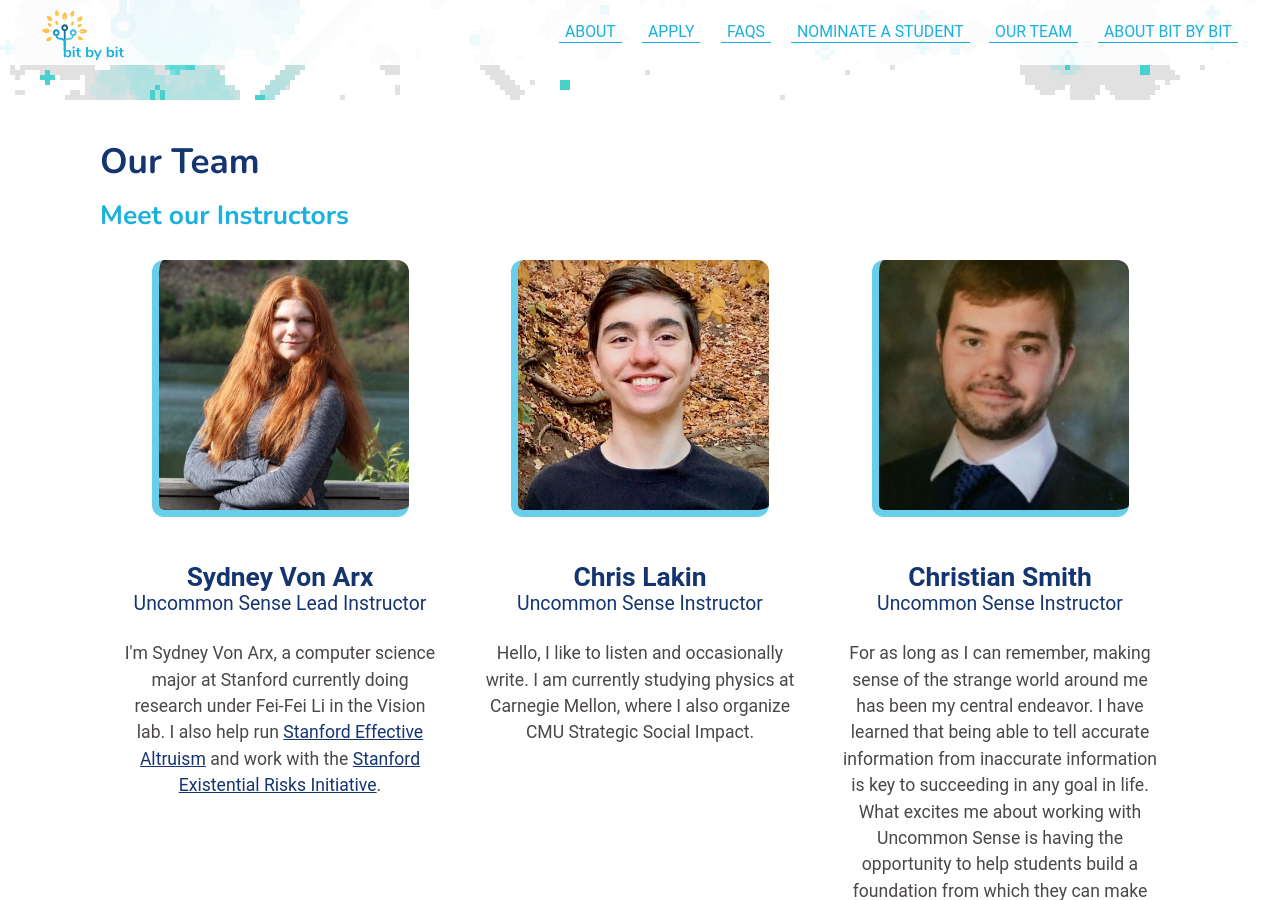
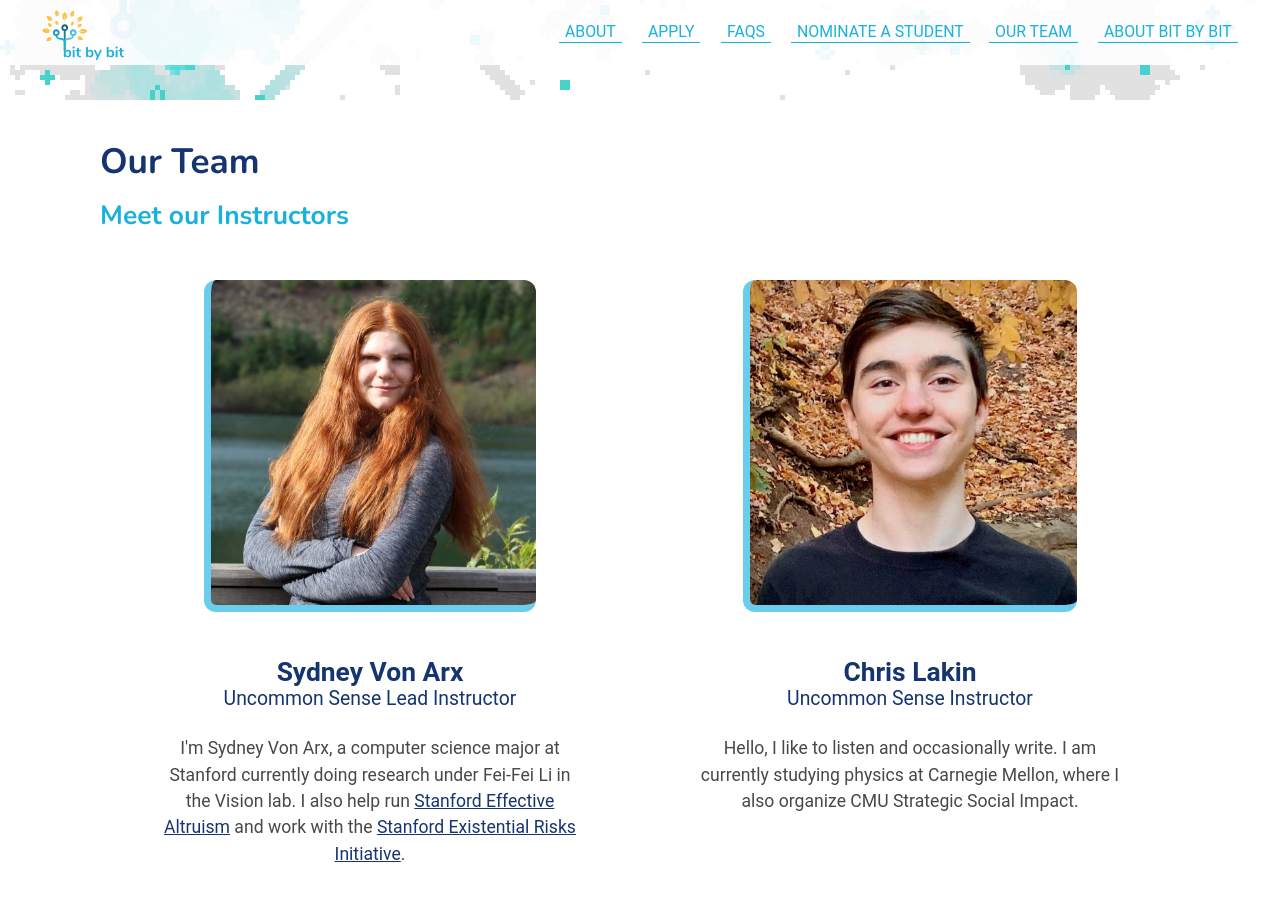
Before and after one commit to bit-by-bit-coding/bxb-website, a Jekyll site: the page built from uncommonsenseteam.html, in a window 1280 px wide and 900 px high, scrolled down 265 px. Built offline with Jekyll 4.4.1, drawn with Linux system fonts in a browser that asks for light colours; nearby versions of some CDN libraries; some web fonts are replaced.

Commit message:
make important our team updates

```diff
--- a/aboutus.html
+++ b/aboutus.html
@@ -46,7 +46,7 @@
         </span>
     </div>
 </div>
-<!--<div class="section" id="history">
+<div class="section" id="history">
     <h2>Our History</h2>
     <p>
         Bit by Bit Coding started with a problem, a bug in the programming community: a girl walked into the
@@ -73,6 +73,7 @@
         world around them and the agency to debug these problems and to create a better world, bit by bit.
     </p>
 </div> -->
+
 <div class="section" id="organization">
     <h2>Our Organization</h2>
     <p>
--- a/styles/about.scss
+++ b/styles/about.scss
@@ -55,7 +55,7 @@
   flex-flow: column;
   flex: 1 300px;
   max-width: 500px;
-  margin: 10px 20px;
+  margin: 30px 60px;
 
   p{
     display: block;
@@ -64,7 +64,7 @@
 }
 
 .instructors-item img {
-  height: 250px;
+  height: 325px;
   border-radius: 12px;
 }
 
```
Also changed, not shown: imgs/JenniferSquare.jpg (added), imgs/JohnathanSquare.png (deleted), imgs/LenciSquare.jpeg (added), imgs/MadeleineSquare.png (added), imgs/MarcoSquare.jpeg (added), imgs/PranaviSquare.jpg (added), imgs/PraveerSquare.png (deleted).
